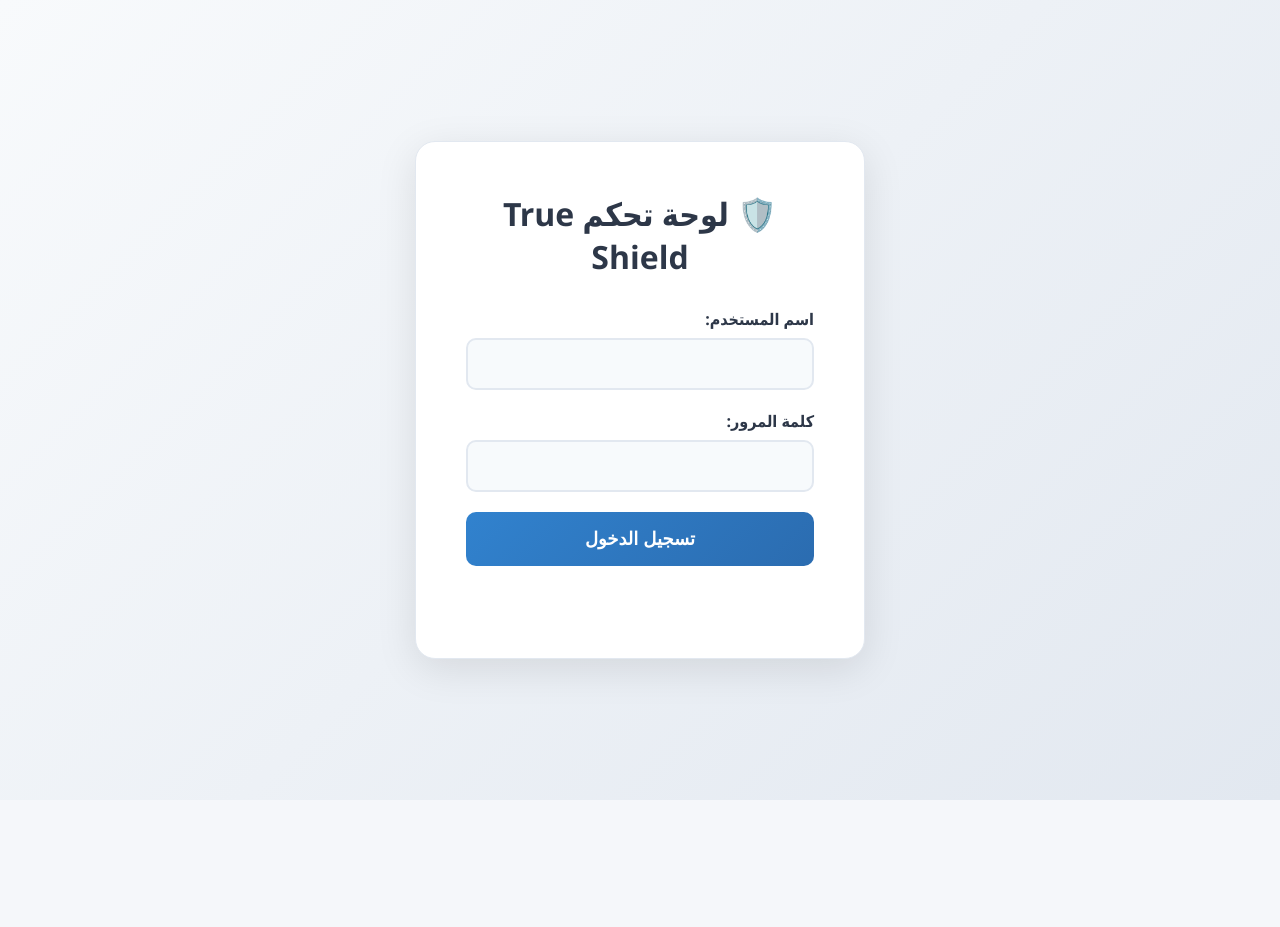
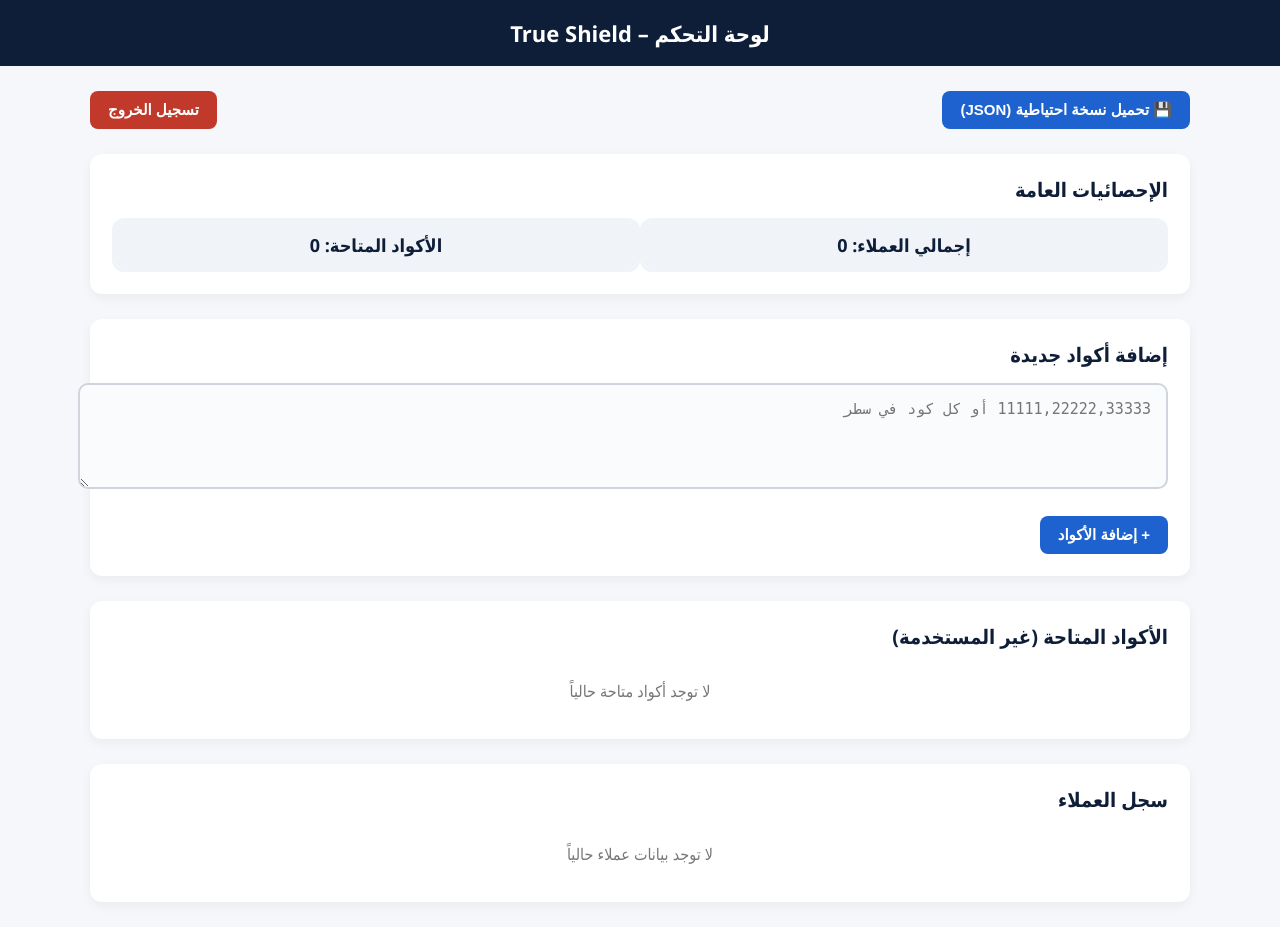
Before and after one commit to DHM55/TroSUHELD, a Flask app: page /admin/dashboard in a window 1280 px wide. Before the commit the page ends 800 px from the top, so only its background shows below. Run offline with Flask 3, Linux system fonts and the light colour scheme; the visitor is signed in with stand-in values (Sample User, id 1); data that the repository does not hold is empty; some libraries are stand-ins or nearby versions.

Commit message:
Update admin_dashboard.html

```diff
--- a/templates/admin_dashboard.html
+++ b/templates/admin_dashboard.html
@@ -3,152 +3,233 @@
 <head>
     <meta charset="UTF-8">
     <meta name="viewport" content="width=device-width, initial-scale=1.0">
-    <title>تسجيل الدخول - ترو شيلد</title>
+    <title>لوحة التحكم - True Shield</title>
+
     <style>
-        * {
+        body {
+            font-family: 'Segoe UI', Tahoma, Geneva, Verdana, sans-serif;
+            background: #f5f7fa;
             margin: 0;
             padding: 0;
-            box-sizing: border-box;
+            color: #1a1a1a;
         }
 
-        body {
-            font-family: 'Segoe UI', Tahoma, Geneva, Verdana, sans-serif;
-            background: linear-gradient(135deg, #f8fafc 0%, #e2e8f0 100%);
-            color: #1a202c;
-            min-height: 100vh;
-            display: flex;
-            justify-content: center;
-            align-items: center;
-        }
-
-        .login-container {
-            background: white;
-            box-shadow: 0 10px 40px rgba(0, 0, 0, 0.1);
-            padding: 50px;
-            border-radius: 20px;
-            border: 1px solid #e2e8f0;
-            max-width: 450px;
-            width: 90%;
+        header {
+            background: #0f1e38;
+            color: white;
+            padding: 18px;
             text-align: center;
-        }
-
-        .login-container h1 {
-            font-size: 32px;
-            margin-bottom: 30px;
-            color: #2d3748;
+            font-size: 22px;
             font-weight: bold;
         }
 
-        .form-group {
-            margin-bottom: 20px;
-            text-align: right;
+        .container {
+            width: 92%;
+            max-width: 1100px;
+            margin: 25px auto;
         }
 
-        .form-group label {
-            display: block;
-            margin-bottom: 8px;
-            font-weight: bold;
-            color: #2d3748;
-            font-size: 16px;
-        }
-
-        .form-control {
-            width: 100%;
-            padding: 15px;
-            border: 2px solid #e2e8f0;
-            border-radius: 10px;
-            background: #f7fafc;
-            color: #2d3748;
-            font-size: 16px;
-        }
-
-        .form-control::placeholder {
-            color: #a0aec0;
-        }
-
-        .form-control:focus {
-            outline: none;
-            border-color: #3182ce;
-            box-shadow: 0 0 0 3px rgba(49, 130, 206, 0.1);
-            background: white;
+        .top-bar {
+            display: flex;
+            justify-content: space-between;
+            align-items: center;
+            margin-bottom: 25px;
         }
 
         .btn {
-            background: linear-gradient(135deg, #3182ce, #2b6cb0);
-            color: white;
-            padding: 16px 30px;
+            padding: 10px 18px;
+            border-radius: 8px;
             border: none;
-            border-radius: 10px;
-            font-weight: bold;
-            font-size: 18px;
             cursor: pointer;
-            transition: all 0.3s ease;
-            width: 100%;
-        }
-
-        .btn:hover {
-            transform: translateY(-2px);
-            box-shadow: 0 8px 25px rgba(49, 130, 206, 0.4);
-            background: linear-gradient(135deg, #2c5aa0, #2a69ac);
-        }
-
-        .alert {
-            padding: 15px;
-            border-radius: 10px;
-            margin-bottom: 20px;
+            font-size: 15px;
             font-weight: bold;
         }
 
-        .alert-error {
-            background: rgba(220, 53, 69, 0.2);
-            border: 2px solid rgba(220, 53, 69, 0.5);
-            color: #f8d7da;
+        .btn-danger {
+            background: #c0392b;
+            color: white;
         }
 
-        .home-link {
-            margin-top: 20px;
+        .btn-primary {
+            background: #1e62d0;
+            color: white;
         }
 
-        .home-link a {
-            color: rgba(255, 255, 255, 0.8);
-            text-decoration: none;
-            font-size: 14px;
+        .btn-primary:hover {
+            background: #0d4bb5;
         }
 
-        .home-link a:hover {
-            color: #ffab01;
+        .section {
+            background: white;
+            padding: 22px;
+            margin-bottom: 25px;
+            border-radius: 12px;
+            box-shadow: 0 4px 12px rgba(0,0,0,0.05);
+        }
+
+        .section-title {
+            font-size: 20px;
+            margin-bottom: 15px;
+            color: #0f1e38;
+            font-weight: bold;
+        }
+
+        .stats-box {
+            display: flex;
+            justify-content: space-between;
+            margin-top: 10px;
+        }
+
+        .stat {
+            background: #f0f3f8;
+            padding: 15px;
+            width: 48%;
+            text-align: center;
+            border-radius: 12px;
+            font-size: 18px;
+            font-weight: bold;
+            color: #0f1e38;
+        }
+
+        textarea {
+            width: 100%;
+            padding: 15px;
+            border: 2px solid #d0d5dd;
+            border-radius: 10px;
+            font-size: 15px;
+            resize: vertical;
+            background: #fafbfc;
+        }
+
+        table {
+            width: 100%;
+            border-collapse: collapse;
+            margin-top: 18px;
+        }
+
+        table th, table td {
+            padding: 10px;
+            border-bottom: 1px solid #ddd;
+        }
+
+        table th {
+            background: #0f1e38;
+            color: white;
+        }
+
+        .no-data {
+            text-align: center;
+            padding: 15px;
+            color: #777;
         }
     </style>
 </head>
 <body>
-    <div class="login-container">
-        <h1>🛡️ لوحة تحكم True Shield</h1>
 
-        {% with messages = get_flashed_messages(with_categories=true) %}
-            {% if messages %}
-                {% for category, message in messages %}
-                    <div class="alert alert-error">{{ message }}</div>
-                {% endfor %}
-            {% endif %}
-        {% endwith %}
+<header>
+    لوحة التحكم – True Shield
+</header>
 
-        <form method="POST" action="{{ url_for('admin_authenticate') }}">
-            <div class="form-group">
-                <label for="username">اسم المستخدم:</label>
-                <input type="text" id="username" name="username" class="form-control" required>
+<div class="container">
+
+    <div class="top-bar">
+        <button onclick="location.href='{{ url_for('admin_backup') }}'" class="btn btn-primary">
+            💾 تحميل نسخة احتياطية (JSON)
+        </button>
+
+        <button onclick="location.href='{{ url_for('admin_logout') }}'" class="btn btn-danger">
+            تسجيل الخروج
+        </button>
+    </div>
+
+    <!-- الإحصائيات -->
+    <div class="section">
+        <div class="section-title">الإحصائيات العامة</div>
+
+        <div class="stats-box">
+            <div class="stat">
+                إجمالي العملاء: {{ stats.customers }}
             </div>
 
-            <div class="form-group">
-                <label for="password">كلمة المرور:</label>
-                <input type="password" id="password" name="password" class="form-control" required>
+            <div class="stat">
+                الأكواد المتاحة: {{ stats.codes }}
             </div>
-
-            <button type="submit" class="btn">تسجيل الدخول</button>
-        </form>
-
-        <div class="home-link">
-            <a href="{{ url_for('warranty_activation') }}">العودة للصفحة الرئيسية</a>
         </div>
     </div>
+
+    <!-- إضافة أكواد -->
+    <div class="section">
+        <div class="section-title">إضافة أكواد جديدة</div>
+
+        <form method="POST" action="{{ url_for('add_codes') }}">
+            <textarea name="codes" rows="4" placeholder="11111,22222,33333 أو كل كود في سطر"></textarea>
+
+            <br><br>
+            <button class="btn btn-primary">+ إضافة الأكواد</button>
+        </form>
+    </div>
+
+    <!-- الأكواد المتاحة -->
+    <div class="section">
+        <div class="section-title">الأكواد المتاحة (غير المستخدمة)</div>
+
+        {% if codes %}
+            <table>
+                <tr>
+                    <th>الكود</th>
+                    <th>إجراء</th>
+                </tr>
+
+                {% for code in codes %}
+                <tr>
+                    <td>{{ code }}</td>
+                    <td>
+                        <form method="POST" action="/admin/delete_code/{{ code }}">
+                            <button class="btn btn-danger">حذف</button>
+                        </form>
+                    </td>
+                </tr>
+                {% endfor %}
+            </table>
+        {% else %}
+            <div class="no-data">لا توجد أكواد متاحة حالياً</div>
+        {% endif %}
+    </div>
+
+    <!-- العملاء -->
+    <div class="section">
+        <div class="section-title">سجل العملاء</div>
+
+        {% if customers %}
+            <table>
+                <tr>
+                    <th>الاسم</th>
+                    <th>الجوال</th>
+                    <th>الحروف</th>
+                    <th>الأرقام</th>
+                    <th>المركز</th>
+                    <th>الكود</th>
+                    <th>التاريخ</th>
+                </tr>
+
+                {% for customer in customers %}
+                <tr>
+                    <td>{{ customer.name }}</td>
+                    <td>{{ customer.phone }}</td>
+                    <td>{{ customer.plate_letters }}</td>
+                    <td>{{ customer.plate_numbers }}</td>
+                    <td>{{ customer.installation_center }}</td>
+                    <td>{{ customer.activation_code }}</td>
+                    <td>{{ customer.activated_at }}</td>
+                </tr>
+                {% endfor %}
+            </table>
+        {% else %}
+            <div class="no-data">لا توجد بيانات عملاء حالياً</div>
+        {% endif %}
+    </div>
+
+</div>
+
 </body>
 </html>
```
